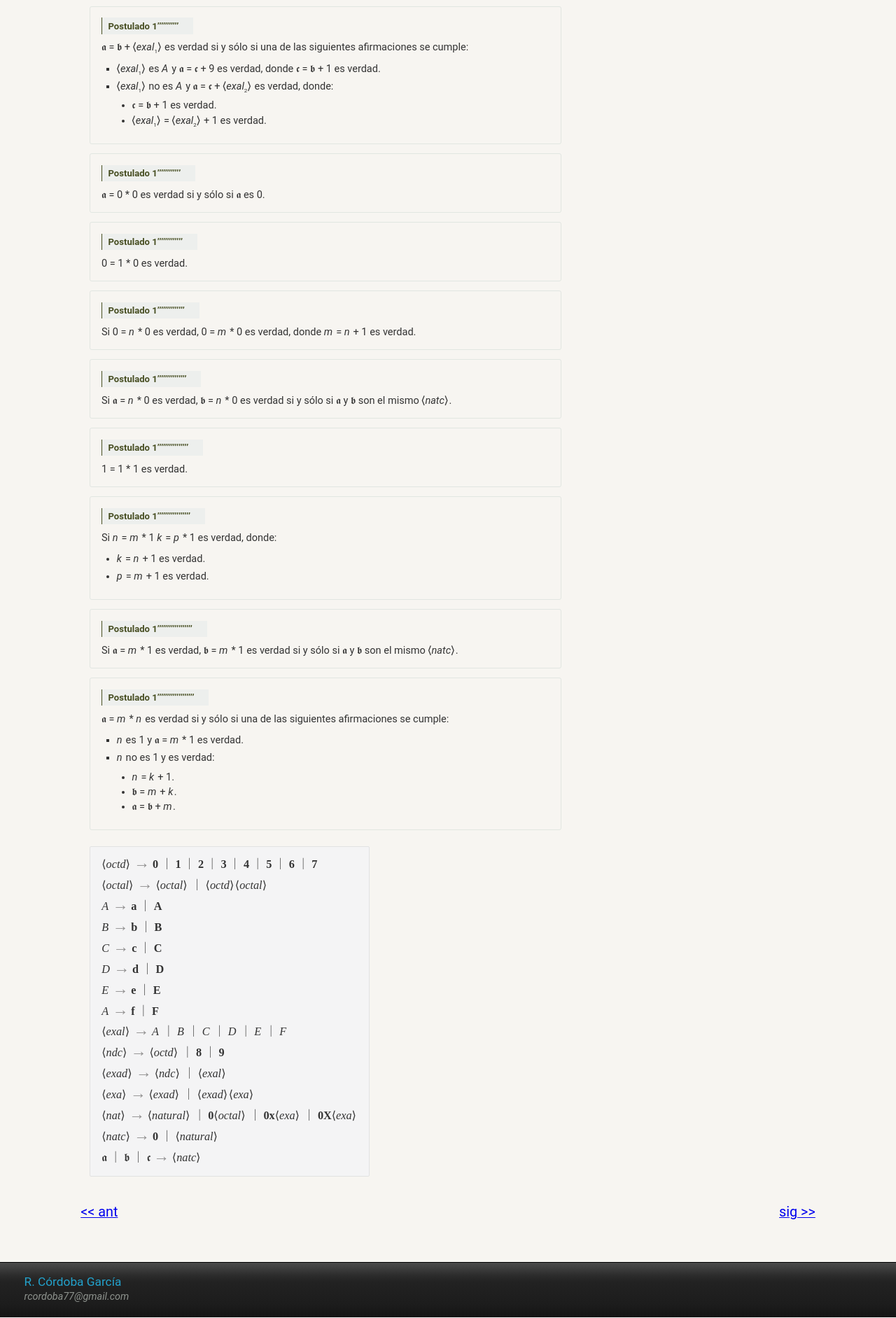
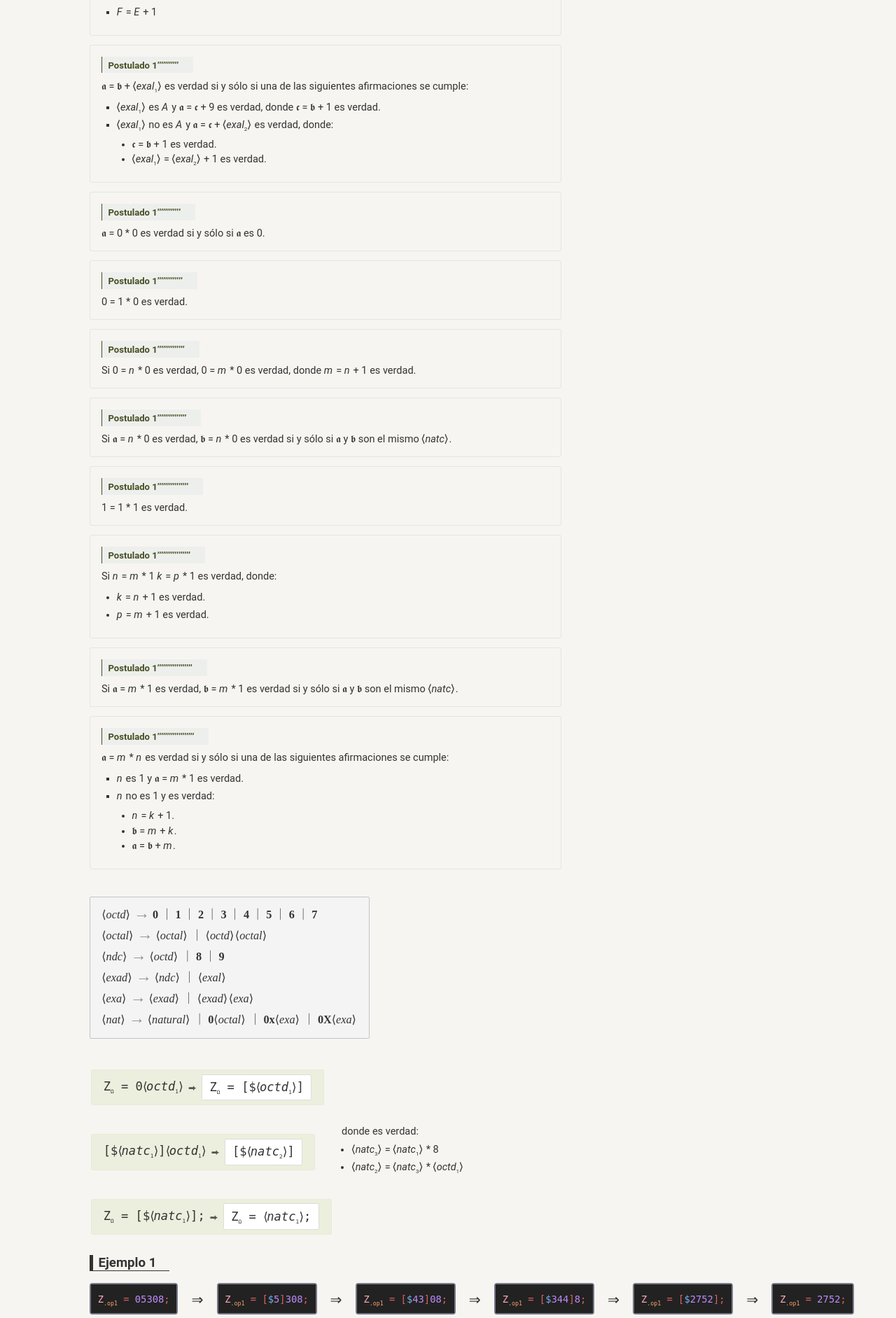
Before and after one commit to rjcordoba/yamm, a PHP site: page /macros/macros-4.html in a window 1280 px wide. Shown: the part 1757-3640 px from the top of the page at 70% size. Run offline with PHP 8.4, Linux system fonts and the light colour scheme.

Commit message:
07-12-19,  octales.

```diff
--- a/css/macros.css
+++ b/css/macros.css
@@ -22,6 +22,14 @@ sub, sup{
 
 .expansor.glue{
 	margin-bottom:3.7em !important;
+}
+
+sub .marcsub{
+	font-weight: bold;
+    font-size: 1.35em;
+    margin-left: -0.1em;
+    position: relative;
+    top: 0.2em;
 }
 
 .postulado h1, .expansor h1, dl.expansor dt{
@@ -52,7 +60,7 @@ aside.aclarcn{
 	width:fit-content;
 	width:-moz-fit-content;
 	padding:1em;
-	border:solid 1px #e1e2e2;
+	border:solid 1px #c2c5c5;
 	border-radius:0.12em;
 }
 
@@ -157,6 +165,16 @@ sub{
 	font-style:normal;
 }
 
+.macro .numnat{
+	margin-left:-0.25em;
+	font-size: 0.65em;
+    font-weight: bold;
+}
+
+.macro sub{
+	font-size: 0.45em;
+}
+
 .comilla span{
 	position:relative;
 	left:-0.1em;
@@ -185,6 +203,21 @@ sub{
 .mmacro > p{
 	margin-left:1.6em;
 	font-size:0.9em;
+}
+
+.mmacro .macrodond{
+	margin-left:2.6em;
+	font-size:0.85em;
+}
+
+.mmacro .macrodond ul{
+	margin:0.6em 0 0 0.4em;
+	margin-left:1em;
+}
+
+.mmacro .macrodond li{
+	margin-bottom:0.55em;
+	list-style: disc;
 }
 
 .macro{
@@ -514,10 +547,6 @@ dl.expansor dt.flechita::before{
 	bottom:0;
 }
 
-.numnat{
-	margin-left:-0.25em;
-}
-
 /* colores gramática */
 
 .numbers{
--- a/macros/macros-1.html
+++ b/macros/macros-1.html
@@ -146,12 +146,12 @@
 		  </ol>
 		</div>
 		<div class="postulado">
-		  <h1>Postulado 2</h1>
+		  <h1>Postulado 1’</h1>
 		  <p>Si <span class="nnoterm">n</span> = <span class="nnoterm">m</span> + 1 es verdad, <span class="nnoterm">k</span> = <span class="nnoterm">m</span> + 1
 			es verdad si y sólo si <span class="nnoterm">n</span> y <span class="nnoterm">k</span> son el mismo <span class="noterm">natural</span>.</p>
 		</div>
 		<div class="postulado">
-		  <h1>Postulado 3</h1>
+		  <h1>Postulado 1’’</h1>
 		  <p><span class="nnoterm">n</span><span class="noterm">ndc<sub>1</sub></span> = <span class="nnoterm">m</span><span class="noterm">ndc<sub>2</sub></span> + 1
 			es verdad si y sólo si una de las siguientes afirmaciones es verdad:</p>
 		  <ol>
--- a/macros/macros-4.html
+++ b/macros/macros-4.html
@@ -34,7 +34,7 @@
 		<h1>Lenguaje C--</h1>
 		<h2>Macros y utilidades</h2>
 		<main><!--***********************-->
-		  <div class="gramat">
+		  <div class="gramat glue">
 			<ol>
 			  <li>
 				<div class="noterm">natc</div>
@@ -83,7 +83,7 @@
 			  <h1>Postulado 1’’’’’’’’</h1>
 			  <p>0 = <span class="nnoterm">n</span> + 1 no es verdad.</p>
 			</div>
-			<div class="postulado">
+			<div class="postulado glue">
 			  <h1>Postulado 1’’’’’’’’’</h1>
 			  <p>𝖆 = <span class="nnoterm">n</span> + <span class="nnoterm">m</span> es verdad si y sólo si:</p>
 			  <ol>
@@ -96,7 +96,7 @@
 				</li>
 			  </ol>
 			</div>
-			<div class="gramat">
+			<div class="gramat glue">
 			<ol>
 			  <li>
 				<div class="nnoterm">A</div>
@@ -218,7 +218,7 @@
 			  <h1>Postulado 1’’’’’’’’’’’’’’’’’’</h1>
 			  <p>Si 𝖆 = <span class="nnoterm">m</span> * 1 es verdad, 𝖇 = <span class="nnoterm">m</span> * 1 es verdad si y sólo si 𝖆 y 𝖇 son el mismo <span class="noterm">natc</span>.</p>
 			</div>
-			<div class="postulado">
+			<div class="postulado glue">
 			  <h1>Postulado 1’’’’’’’’’’’’’’’’’’’</h1>
 			  <p>𝖆 = <span class="nnoterm">m</span> * <span class="nnoterm">n</span> es verdad si y sólo si una de las siguientes afirmaciones se cumple:</p>
 			  <ol>
@@ -232,7 +232,7 @@
 				</li>
 			  </ol>
 			</div>
-			<div class="gramat">
+			<div class="gramat glue">
 			  <ol>
 				<li>
 				  <div class="noterm">octd</div>
@@ -254,66 +254,6 @@
 				  <ul>
 					<li><span class="noterm">octal</span></li>
 					<li><span class="noterm">octd</span><span class="noterm">octal</span></li>
-				</ul>
-			  </li>
-			  <li>
-				<div class="nnoterm">A</div>
-				<div class="flechag"></div>
-				<ul class="term">
-				  <li>a</li>
-				  <li>A</li>
-				</ul>
-			  </li>
-			  <li>
-				<div class="nnoterm">B</div>
-				<div class="flechag"></div>
-				<ul class="term">
-				  <li>b</li>
-				  <li>B</li>
-				</ul>
-			  </li>
-			  <li>
-				<div class="nnoterm">C</div>
-				<div class="flechag"></div>
-				<ul class="term">
-				  <li>c</li>
-				  <li>C</li>
-				</ul>
-			  </li>
-			  <li>
-				<div class="nnoterm">D</div>
-				<div class="flechag"></div>
-				<ul class="term">
-				  <li>d</li>
-				  <li>D</li>
-				</ul>
-			  </li>
-			  <li>
-				<div class="nnoterm">E</div>
-				<div class="flechag"></div>
-				<ul class="term">
-				  <li>e</li>
-				  <li>E</li>
-				</ul>
-			  </li>
-			  <li>
-				<div class="nnoterm">A</div>
-				<div class="flechag"></div>
-				<ul class="term">
-				  <li>f</li>
-				  <li>F</li>
-				</ul>
-			  </li>
-			  <li>
-				<div class="noterm">exal</div>
-				<div class="flechag"></div>
-				<ul>
-				  <li><span class="nnoterm">A</span></li>
-				  <li><span class="nnoterm">B</span></li>
-				  <li><span class="nnoterm">C</span></li>
-				  <li><span class="nnoterm">D</span></li>
-				  <li><span class="nnoterm">E</span></li>
-				  <li><span class="nnoterm">F</span></li>
 				  </ul>
 				</li>
 				<li>
@@ -351,25 +291,64 @@
 					<li><span class="term">0X</span><span class="noterm">exa</span></li>
 				  </ul>
 				</li>
-			  <li>
-				<div class="noterm">natc</div>
-				<div class="flechag"></div>
-				<ul>
-				  <li><span class="term">0</span></li>
-				  <li><span class="noterm">natural</span></li>
-				</ul>
-			  </li>
-			  <li>
-				<ul>
-				  <li>𝖆</li>
-				  <li>𝖇</li>
-				  <li>𝖈</li>
-				</ul>
-				<div class="flechag"></div>
-				<div class="noterm">natc</div>
-			  </li>
 			  </ol>
 			</div>
+			<div class="macro">
+			  <pre><code>Z<sub>&Omega;</sub> = <span class="term">0</span><span class="noterm">octd<sub>1</sub></span></code></pre>
+			  <div class="flecha"></div>
+			  <pre><code>Z<sub>&Omega;</sub> = <span class="term">[$</span><span class="noterm">octd<sub>1</sub></span><span class="term">]</span></code></pre>
+			</div>
+			<div class="mmacro">
+			  <div class="macro">
+				<pre><code><span class="term">[$</span><span class="noterm">natc<sub>1</sub></span><span class="term">]</span><span class="noterm">octd<sub>1</sub></span></code></pre>
+				<div class="flecha"></div>
+				<pre><code><span class="term">[$</span><span class="noterm">natc<sub>2</sub></span><span class="term">]</span></code></pre>
+			  </div>
+			  <div class="macrodond">
+				<p>donde es verdad:</p>
+				<ul>
+				  <li><span class="noterm">natc<sub>3</sub></span> = <span class="noterm">natc<sub>1</sub></span> * 8</li>
+				  <li><span class="noterm">natc<sub>2</sub></span> = <span class="noterm">natc<sub>3</sub></span> * <span class="noterm">octd<sub>1</sub></span></li>
+				</ul>
+			  </div>
+			</div>
+			<div class="macro">
+			  <pre><code>Z<sub>&Omega;</sub> = <span class="term">[$</span><span class="noterm">natc<sub>1</sub></span><span class="term">];</span></code></pre>
+			  <div class="flecha"></div>
+			  <pre><code>Z<sub>&Omega;</sub> = <span class="noterm">natc<sub>1</sub></span><span class="term">;</span></code></pre>
+			</div>
+			<aside class="ejemplos noult">
+		  <h1>Ejemplo 1</h1>
+		  <ol>
+			<li><div><pre><code><span class="simbexp">Z</span><sub class="id_exp">.op1</sub><span class="simbind"> = </span><span class="numberp">05308</span><span class="simbind">;</span></code></pre></div></li>
+			<li><div><pre><code><span class="simbexp">Z</span><sub class="id_exp">.op1</sub><span class="simbind"> = [</span><span class="simbexp2">$</span><span class="numberp">5</span
+><span class="simbind">]</span><span class="numberp">308</span><span class="simbind">;</span></code></pre></div></li>
+			<li><div><pre><code><span class="simbexp">Z</span><sub class="id_exp">.op1</sub><span class="simbind"> = [</span><span class="simbexp2">$</span><span class="numberp">43</span
+><span class="simbind">]</span><span class="numberp">08</span><span class="simbind">;</span></code></pre></div></li>
+			<li><div><pre><code><span class="simbexp">Z</span><sub class="id_exp">.op1</sub><span class="simbind"> = [</span><span class="simbexp2">$</span><span class="numberp">344</span
+><span class="simbind">]</span><span class="numberp">8</span><span class="simbind">;</span></code></pre></div></li>
+			<li><div><pre><code><span class="simbexp">Z</span><sub class="id_exp">.op1</sub><span class="simbind"> = [</span><span class="simbexp2">$</span><span class="numberp">2752</span
+><span class="simbind">];</span></code></pre></div></li>
+			<li><div><pre><code><span class="simbexp">Z</span><sub class="id_exp">.op1</sub><span class="simbind"> = </span><span class="numberp">2752</span
+><span class="simbind">;</span></code></pre></div></li>
+		  </ol>
+			</aside>
+			<aside class="ejemplos">
+		  <h1>Ejemplo 1’</h1>
+		  <ol>
+			<li><div><pre><code><span class="simbexp">Z</span><sub class="id_exp">.op1</sub><span class="simbind"> = </span><span class="numberp">0003</span><span class="simbind">;</span></code></pre></div></li>
+			<li><div><pre><code><span class="simbexp">Z</span><sub class="id_exp">.op1</sub><span class="simbind"> = [</span><span class="simbexp2">$</span><span class="numberp">0</span
+><span class="simbind">]</span><span class="numberp">003</span><span class="simbind">;</span></code></pre></div></li>
+			<li><div><pre><code><span class="simbexp">Z</span><sub class="id_exp">.op1</sub><span class="simbind"> = [</span><span class="simbexp2">$</span><span class="numberp">0</span
+><span class="simbind">]</span><span class="numberp">03</span><span class="simbind">;</span></code></pre></div></li>
+			<li><div><pre><code><span class="simbexp">Z</span><sub class="id_exp">.op1</sub><span class="simbind"> = [</span><span class="simbexp2">$</span><span class="numberp">0</span
+><span class="simbind">]</span><span class="numberp">3</span><span class="simbind">;</span></code></pre></div></li>
+			<li><div><pre><code><span class="simbexp">Z</span><sub class="id_exp">.op1</sub><span class="simbind"> = [</span><span class="simbexp2">$</span><span class="numberp">3</span
+><span class="simbind">];</span></code></pre></div></li>
+			<li><div><pre><code><span class="simbexp">Z</span><sub class="id_exp">.op1</sub><span class="simbind"> = </span><span class="numberp">3</span
+><span class="simbind">;</span></code></pre></div></li>
+		  </ol>
+		</aside>
 		</main><!--***********************-->
 	  <div class="nav_pag nav_pag2"><p><a href="./clenguaje.html">&lt;&lt; ant</a></p><p><a href="./cmacros-2.html">sig &gt;&gt;</a></p></div>
 	</div>
```
Also changed, not shown: macros/macros-5.html (+45 -43 lines). Lines whose indentation alone changed are shown as unchanged.
